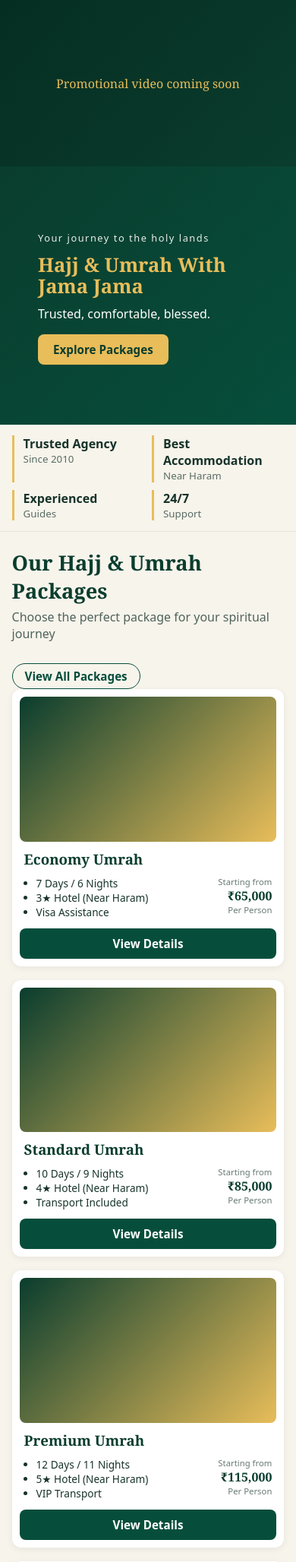
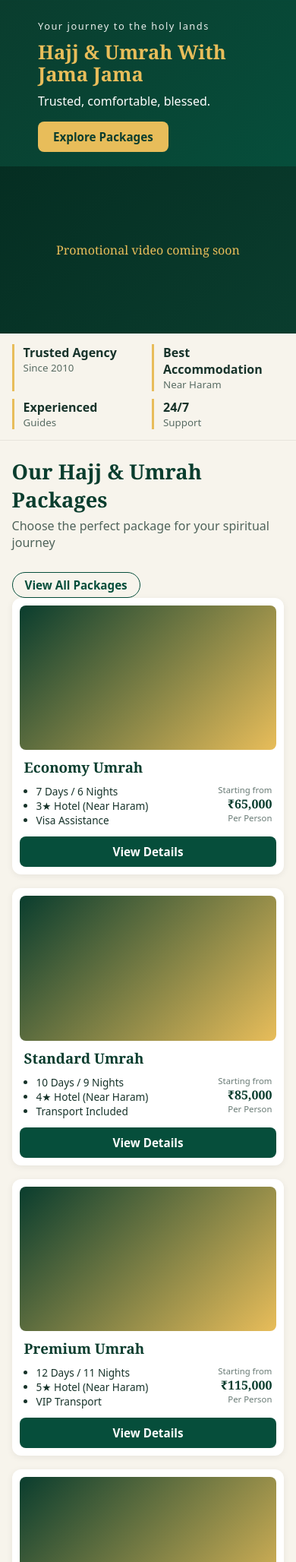
Before and after one commit to ShubhajitGayen/jamajama, a PHP site: page /index.php in a window 390 px wide. Shown: the part 135-2191 px from the top of the page at 76% size. Run offline with PHP 8.4, Linux system fonts and the light colour scheme; data comes from the database, SQL or seed files in the repository; data that the repository does not hold is empty.

Commit message:
Enhance navigation accessibility and responsiveness with updated aria labels and translations

```diff
--- a/assets/style.css
+++ b/assets/style.css
@@ -9,6 +9,10 @@
 }
 * {
   box-sizing: border-box;
+}
+img,
+video {
+  max-width: 100%;
 }
 body {
   margin: 0;
@@ -117,10 +121,13 @@ a {
 .hero {
   display: grid;
   grid-template-columns: repeat(2, minmax(0, 1fr));
+  grid-template-areas: "video slider";
   background: var(--g);
   min-height: 340px;
+  min-width: 0;
 }
 .hero-video {
+  grid-area: video;
   background: #000;
   aspect-ratio: 16/9;
   min-height: 300px;
@@ -162,10 +169,12 @@ a {
   background: linear-gradient(135deg, #052e22, #0a3d2e);
 }
 .hero-slider {
+  grid-area: slider;
   position: relative;
   overflow: hidden;
   color: #fff;
   min-height: 300px;
+  width: 100%;
   min-width: 0;
 }
 .slide {
@@ -328,6 +337,7 @@ a {
   display: flex;
   flex-direction: column;
   gap: 6px;
+  min-width: 0;
 }
 .card .img {
   height: 110px;
@@ -344,6 +354,11 @@ a {
 .card h3 {
   margin: 4px 6px;
   color: var(--g);
+  overflow-wrap: anywhere;
+}
+.card > .btn {
+  width: 100%;
+  margin-top: auto;
 }
 .cf {
   display: grid;
@@ -430,7 +445,7 @@ a {
 }
 .foot {
   display: grid;
-  grid-template-columns: repeat(auto-fit, minmax(180px, 1fr));
+  grid-template-columns: repeat(4, minmax(0, 1fr));
   gap: 24px;
   background: var(--g);
   color: #fff;
@@ -447,11 +462,23 @@ a {
   margin: 0 0 8px;
   color: var(--gold);
 }
+.foot > div {
+  min-width: 0;
+  overflow-wrap: anywhere;
+}
 
 @media (max-width: 860px) {
+  .foot {
+    grid-template-columns: repeat(2, minmax(0, 1fr));
+  }
+  .foot > div:first-child {
+    grid-column: 1 / -1;
+  }
   .hero {
-    grid-template-columns: 1fr;
-    min-height: 0;
+    grid-template-columns: minmax(0, 1fr);
+    grid-template-areas:
+      "slider"
+      "video";
   }
   .hero-video {
     min-height: 0;
@@ -462,7 +489,8 @@ a {
     height: 100%;
   }
   .hero-slider {
-    min-height: 340px;
+    aspect-ratio: 16 / 9;
+    min-height: 0;
   }
   .trust {
     grid-template-columns: 1fr 1fr;
@@ -551,10 +579,13 @@ a {
     font-size: clamp(1.55rem, 7vw, 2rem);
   }
   .foot {
-    grid-template-columns: minmax(0, 1fr);
+    grid-template-columns: repeat(2, minmax(0, 1fr));
     gap: 18px;
     padding-top: 24px;
     padding-bottom: 24px;
+  }
+  .foot > div:first-child {
+    grid-column: 1 / -1;
   }
   .slide-in {
     padding: 20px 50px;
@@ -589,13 +620,6 @@ a {
   }
   .price small {
     font-size: 0.7rem;
-  }
-  .top nav {
-    order: 3;
-    width: 100%;
-    overflow-x: auto;
-    gap: 18px;
-    margin: 0;
   }
 }
 @media (prefers-reduced-motion: reduce) {
--- a/inc/header.php
+++ b/inc/header.php
@@ -4,22 +4,38 @@ $language = $_SESSION['language'] ?? 'en'; ?>
 <!DOCTYPE html><html lang="<?= e($language) ?>"><head><meta charset="utf-8">
 <meta name="viewport" content="width=device-width, initial-scale=1.0">
 <title><?= e($pageTitle ?? 'Jama Jama Tour & Travels') ?></title>
-<link rel="stylesheet" href="assets/style.css"></head><body>
+<link rel="stylesheet" href="assets/style.css?v=<?= filemtime(__DIR__ . '/../assets/style.css') ?>"></head><body>
 <header class="top"><a class="brand" href="index.php"><span class="logo">☪</span><span><b>Jama Jama</b><small><?= e(t('Tour & Travels')) ?></small></span></a>
-<button class="menu-toggle" type="button" aria-label="Toggle navigation" aria-controls="site-nav" aria-expanded="false"><span></span><span></span><span></span></button>
+<button class="menu-toggle" type="button" aria-label="<?= e(t('Open navigation')) ?>" data-open-label="<?= e(t('Open navigation')) ?>" data-close-label="<?= e(t('Close navigation')) ?>" aria-controls="site-nav" aria-expanded="false"><span></span><span></span><span></span></button>
 <nav id="site-nav"><?php foreach ($nav as $u => $l): ?><a href="<?= e($u) ?>" <?= (($l === 'Home' && $cur === 'index.php') || ($l === 'Packages' && $cur === 'packages.php') || ($l === 'About Us' && $cur === 'about.php') || ($l === 'Gallery' && $cur === 'gallery.php')) ? 'class="on"' : '' ?>><?= e(t($l)) ?></a><?php endforeach; ?></nav>
 <div class="tools"><form method="get" action="<?= e($cur) ?>"><select name="lang" aria-label="<?= e(t('Language')) ?>" onchange="this.form.submit()">
 <option value="en" <?= $language === 'en' ? 'selected' : '' ?>>English</option><option value="bn" <?= $language === 'bn' ? 'selected' : '' ?>>বাংলা</option><option value="hi" <?= $language === 'hi' ? 'selected' : '' ?>>हिन्दी</option></select></form>
 <a class="wa" href="https://wa.me/<?= e(WHATSAPP) ?>" target="_blank" rel="noopener"><?= e(t('WhatsApp Us')) ?></a>
 <a class="user" href="admin/login.php" aria-label="<?= e(t('Admin login')) ?>">👤</a></div></header>
 <script>
-const menuToggle = document.querySelector('.menu-toggle');
-const siteNav = document.getElementById('site-nav');
-if (menuToggle && siteNav) {
+(() => {
+    const menuToggle = document.querySelector('.menu-toggle');
+    const siteNav = document.getElementById('site-nav');
+    const header = document.querySelector('.top');
+    if (!menuToggle || !siteNav || !header) return;
+
+    const setMenuOpen = (open) => {
+        menuToggle.setAttribute('aria-expanded', String(open));
+        menuToggle.setAttribute('aria-label', open ? menuToggle.dataset.closeLabel : menuToggle.dataset.openLabel);
+        header.classList.toggle('menu-open', open);
+    };
+
     menuToggle.addEventListener('click', () => {
-        const isExpanded = menuToggle.getAttribute('aria-expanded') === 'true';
-        menuToggle.setAttribute('aria-expanded', String(!isExpanded));
-        document.querySelector('.top').classList.toggle('menu-open', !isExpanded);
+        setMenuOpen(menuToggle.getAttribute('aria-expanded') !== 'true');
     });
-}
+    siteNav.addEventListener('click', (event) => {
+        if (event.target.closest('a')) window.setTimeout(() => setMenuOpen(false), 0);
+    });
+    document.addEventListener('keydown', (event) => {
+        if (event.key === 'Escape') setMenuOpen(false);
+    });
+    document.addEventListener('click', (event) => {
+        if (!header.contains(event.target)) setMenuOpen(false);
+    });
+})();
 </script>
--- a/inc/i18n.php
+++ b/inc/i18n.php
@@ -23,6 +23,8 @@ function t(string $text): string {
             'Hajj & Umrah With Jama Jama' => 'জামা জামার সঙ্গে হজ ও ওমরাহ',
             'Trusted, comfortable, blessed.' => 'বিশ্বস্ত, আরামদায়ক ও বরকতময়।',
             'Explore Packages' => 'প্যাকেজ দেখুন',
+            'Open navigation' => 'নেভিগেশন খুলুন',
+            'Close navigation' => 'নেভিগেশন বন্ধ করুন',
             'Previous slide' => 'আগের স্লাইড',
             'Next slide' => 'পরের স্লাইড',
             'Go to slide %d' => 'স্লাইড %d-এ যান',
@@ -83,6 +85,8 @@ function t(string $text): string {
             'Hajj & Umrah With Jama Jama' => 'जामा जामा के साथ हज और उमराह',
             'Trusted, comfortable, blessed.' => 'विश्वसनीय, आरामदायक और बरकत भरा।',
             'Explore Packages' => 'पैकेज देखें',
+            'Open navigation' => 'नेविगेशन खोलें',
+            'Close navigation' => 'नेविगेशन बंद करें',
             'Previous slide' => 'पिछली स्लाइड',
             'Next slide' => 'अगली स्लाइड',
             'Go to slide %d' => 'स्लाइड %d पर जाएँ',
```
